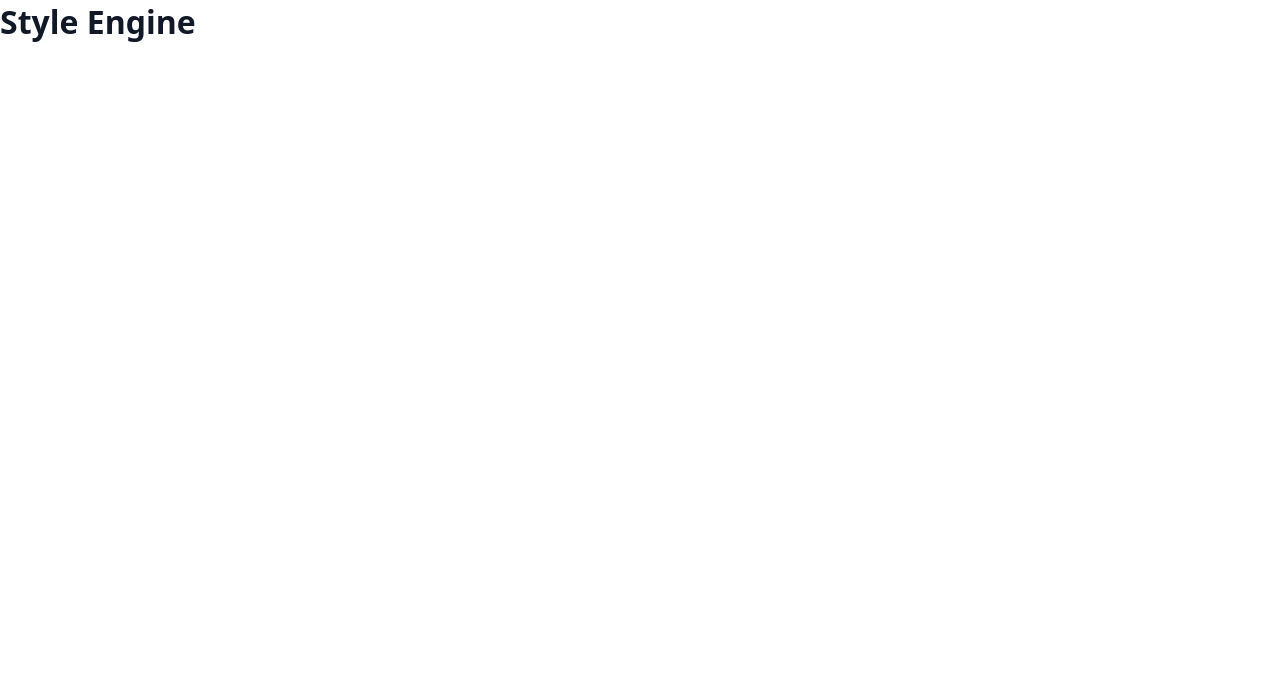
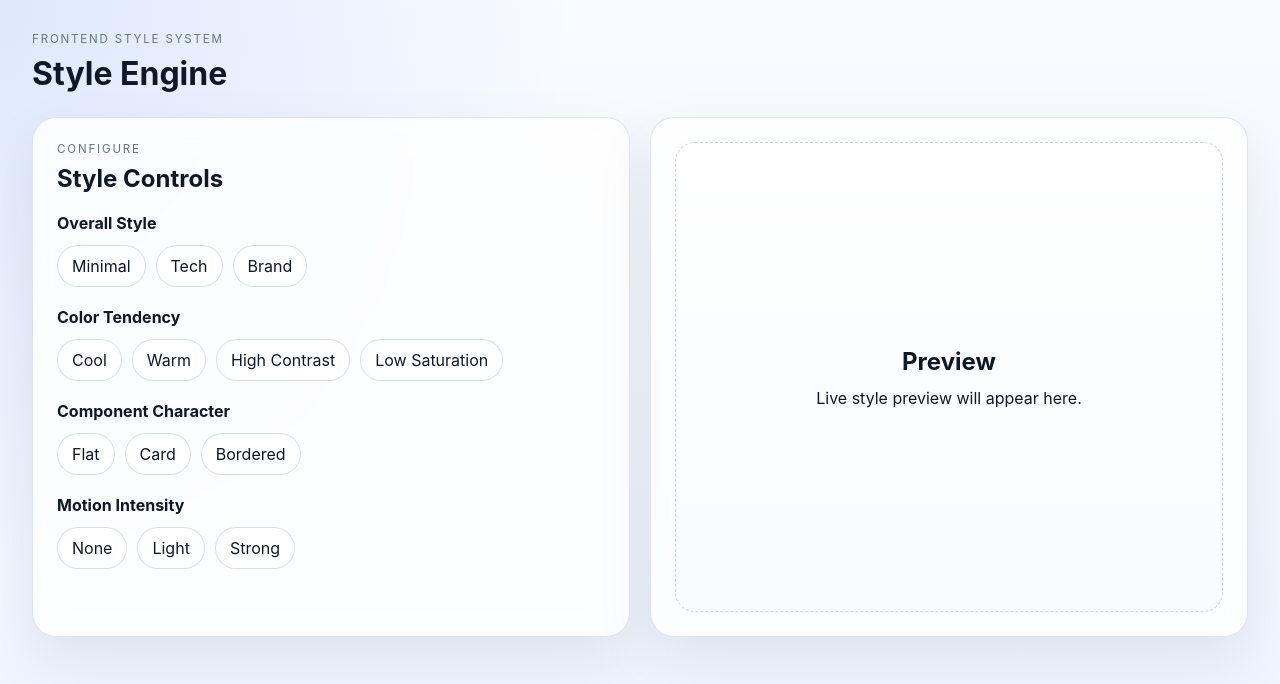
Before and after one commit to whix/frontend-development-standard, a React (Vite) app: page / in a window 1280 px wide. Shown: the top 684 px of the page. Built offline with nearby package versions, Linux system fonts and the light colour scheme.

Commit message:
feat: add studio layout and controls

```diff
--- a/src/App.tsx
+++ b/src/App.tsx
@@ -1,3 +1,16 @@
+import StyleControls from "./components/config/style-controls";
+import StudioLayout from "./components/layout/studio-layout";
+
 export default function App() {
-  return <h1>Style Engine</h1>;
+  return (
+    <StudioLayout
+      controls={<StyleControls />}
+      preview={
+        <div className="preview-surface">
+          <h2>Preview</h2>
+          <p>Live style preview will appear here.</p>
+        </div>
+      }
+    />
+  );
 }
--- /dev/null
+++ b/src/components/config/style-controls.tsx
@@ -0,0 +1,43 @@
+import {
+  colorTendencyOptions,
+  componentCharacterOptions,
+  motionIntensityOptions,
+  overallStyleOptions
+} from "../../data/style-options";
+
+function OptionGroup({
+  label,
+  options
+}: {
+  label: string;
+  options: { value: string; label: string }[];
+}) {
+  return (
+    <section className="style-group" aria-label={label}>
+      <h2 className="style-group__title">{label}</h2>
+      <div className="style-group__options">
+        {options.map((option) => (
+          <button key={option.value} type="button" className="style-chip">
+            {option.label}
+          </button>
+        ))}
+      </div>
+    </section>
+  );
+}
+
+export default function StyleControls() {
+  return (
+    <div className="style-controls">
+      <div className="style-controls__header">
+        <p className="style-controls__eyebrow">Configure</p>
+        <h2>Style Controls</h2>
+      </div>
+
+      <OptionGroup label="Overall Style" options={overallStyleOptions} />
+      <OptionGroup label="Color Tendency" options={colorTendencyOptions} />
+      <OptionGroup label="Component Character" options={componentCharacterOptions} />
+      <OptionGroup label="Motion Intensity" options={motionIntensityOptions} />
+    </div>
+  );
+}
--- /dev/null
+++ b/src/components/layout/studio-layout.tsx
@@ -0,0 +1,22 @@
+import type { ReactNode } from "react";
+
+interface StudioLayoutProps {
+  controls: ReactNode;
+  preview: ReactNode;
+}
+
+export default function StudioLayout({ controls, preview }: StudioLayoutProps) {
+  return (
+    <main className="studio-shell">
+      <header className="studio-shell__header">
+        <p className="studio-shell__eyebrow">Frontend Style System</p>
+        <h1>Style Engine</h1>
+      </header>
+
+      <section className="studio-grid" aria-label="Studio workspace">
+        <div className="studio-panel studio-panel--controls">{controls}</div>
+        <div className="studio-panel studio-panel--preview">{preview}</div>
+      </section>
+    </main>
+  );
+}
--- a/src/styles.css
+++ b/src/styles.css
@@ -1,6 +1,9 @@
 :root {
-  font-family: system-ui, sans-serif;
-  color: #111827;
+  font-family: Inter, "Segoe UI", sans-serif;
+  color: #0f172a;
+  background:
+    radial-gradient(circle at top left, rgba(37, 99, 235, 0.12), transparent 38%),
+    linear-gradient(180deg, #f8fbff 0%, #eef4ff 100%);
 }
 
 * {
@@ -15,11 +18,99 @@ body,
 }
 
 body {
-  margin: 0;
   min-height: 100vh;
   font-family: inherit;
 }
 
-h1 {
+button {
+  font: inherit;
+}
+
+h1,
+h2,
+p {
   margin: 0;
 }
+
+.studio-shell {
+  min-height: 100vh;
+  padding: 32px;
+}
+
+.studio-shell__header {
+  margin-bottom: 24px;
+}
+
+.studio-shell__eyebrow,
+.style-controls__eyebrow {
+  margin-bottom: 8px;
+  text-transform: uppercase;
+  letter-spacing: 0.16em;
+  font-size: 0.72rem;
+  color: #64748b;
+}
+
+.studio-grid {
+  display: grid;
+  grid-template-columns: minmax(320px, 1fr) minmax(320px, 1fr);
+  gap: 20px;
+}
+
+.studio-panel {
+  min-height: 520px;
+  padding: 24px;
+  border: 1px solid rgba(148, 163, 184, 0.28);
+  border-radius: 24px;
+  background: rgba(255, 255, 255, 0.82);
+  box-shadow: 0 24px 60px rgba(15, 23, 42, 0.08);
+  backdrop-filter: blur(16px);
+}
+
+.style-controls {
+  display: grid;
+  gap: 20px;
+}
+
+.style-group {
+  display: grid;
+  gap: 12px;
+}
+
+.style-group__title {
+  font-size: 1rem;
+}
+
+.style-group__options {
+  display: flex;
+  flex-wrap: wrap;
+  gap: 10px;
+}
+
+.style-chip {
+  border: 1px solid rgba(148, 163, 184, 0.35);
+  border-radius: 999px;
+  padding: 10px 14px;
+  background: #fff;
+  color: #0f172a;
+}
+
+.preview-surface {
+  display: grid;
+  place-content: center;
+  min-height: 100%;
+  border-radius: 20px;
+  border: 1px dashed rgba(148, 163, 184, 0.45);
+  background: linear-gradient(180deg, rgba(255, 255, 255, 0.92), rgba(248, 250, 252, 0.92));
+  text-align: center;
+  gap: 12px;
+}
+
+@media (max-width: 900px) {
+  .studio-shell {
+    padding: 20px;
+  }
+
+  .studio-grid {
+    grid-template-columns: 1fr;
+  }
+}
```
Also changed, not shown: 1 other file (tests, documents, lock files or other folders).
